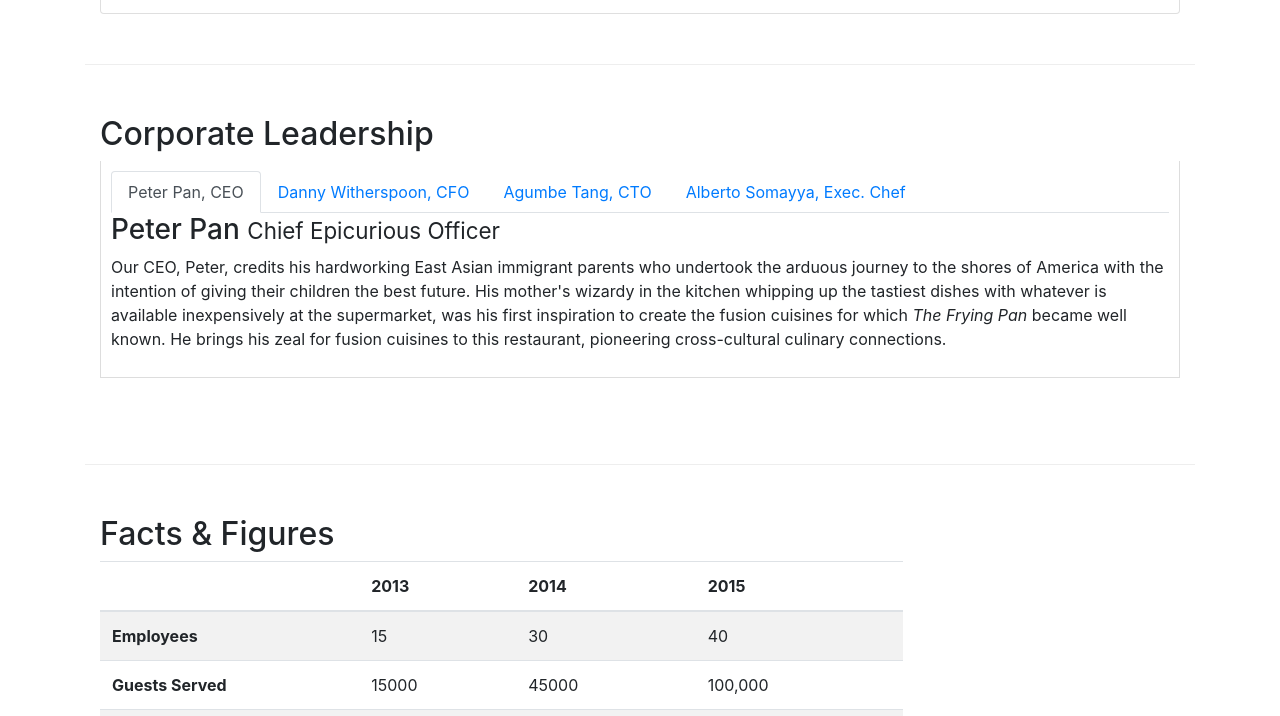
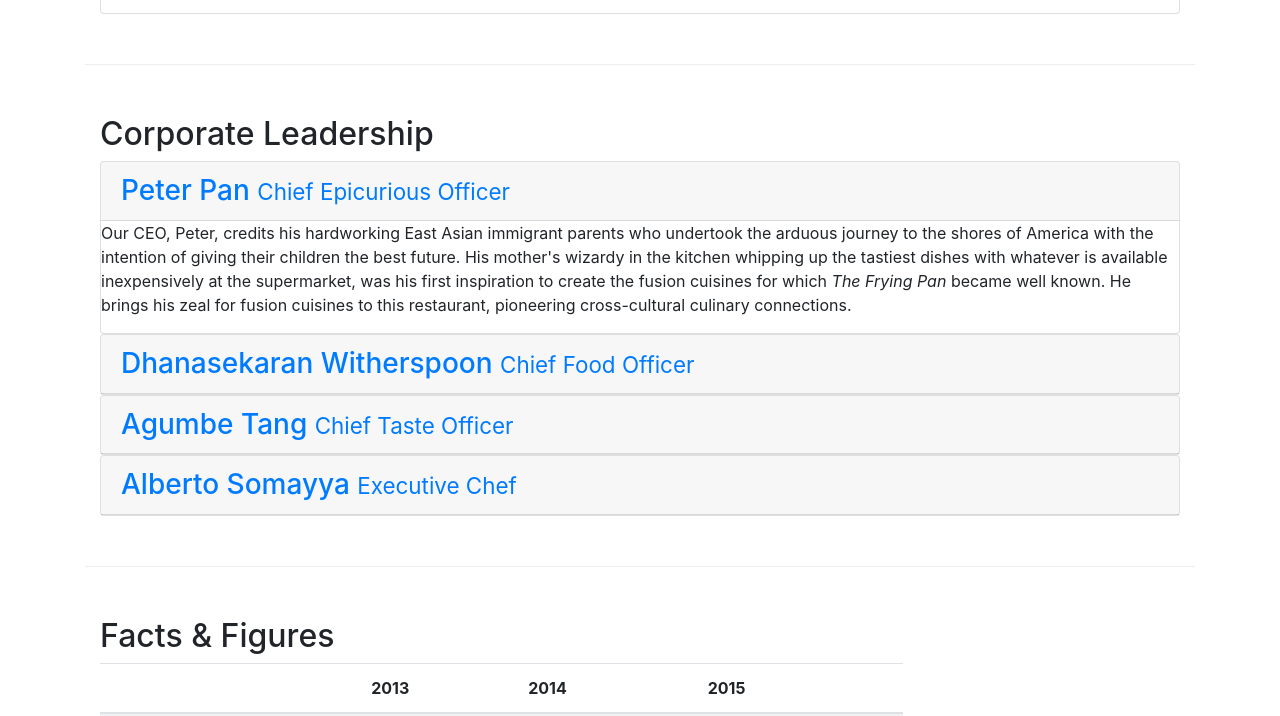
Before and after one commit to MahmudHasanMenon/Bootstrap_web_project, a website: page aboutus.html in a window 1280 px wide. Shown: the part 732-1448 px from the top of the page. Drawn offline with nearby package versions, Linux system fonts and the light colour scheme.

Commit message:
Accordian

```diff
--- a/aboutus.html
+++ b/aboutus.html
@@ -103,46 +103,84 @@
             <div class="col-sm-12">
 
                 <h2>Corporate Leadership</h2>
-					<div class="tab-content">
-				  <ul class="nav nav-tabs">
-         <li class="nav-item">
-<a class="nav-link active" href="#peter"
-role="tab" data-toggle="tab">Peter Pan, CEO</a>
-</li>
-<li class="nav-item">
-<a class="nav-link" href="#danny" role="tab"
-data-toggle="tab">Danny Witherspoon, CFO</a>
-</li>
-<li class="nav-item">
-<a class="nav-link" href="#agumbe"role="tab"
-data-toggle="tab">Agumbe Tang, CTO</a>
-</li>
-<li class="nav-item">
-<a class="nav-link" href="#alberto" role="tab"
-data-toggle="tab">Alberto Somayya, Exec. Chef</a>
-</li>
-</ul>
+					 <div id="accordion" role="tablist">
 
-                 <div role="tabpanel" class="tab-pane fade show active" id="peter">
-                                  <h3>Peter Pan <small>Chief Epicurious Officer</small></h3>
+
+                 <div class="card">
+<div class="card-header" role="tab" id="peterhead">
+<h3 class="mb-0">
+<a data-toggle="collapse" data-parent="#accordion"
+href="#peter">
+Peter Pan <small>Chief Epicurious Officer</small>
+</a>
+</h3>
+</div>
+<div role="tabpanel" class="collapse show" id="peter">
+<div class="card-block">
  <p class="hidden-xs-down">Our CEO, Peter, credits his hardworking East Asian immigrant parents who undertook the arduous journey to the shores of America with the intention of giving their children the best future. His mother's wizardy in the kitchen whipping up the tastiest dishes with whatever is available inexpensively at the supermarket, was his first inspiration to create the fusion cuisines for which <em>The Frying Pan</em> became well known. He brings his zeal for fusion cuisines to this restaurant, pioneering cross-cultural culinary connections.</p>
+
+</div>
+</div>
 </div>
 
-				   <div role="tabpanel" class="tab-pane fade " id="danny">
-				  <h3>Dhanasekaran Witherspoon <small>Chief Food Officer</small></h3>
+
+
+
+                 <div class="card">
+<div class="card-header" role="tab" id="dannyhead">
+<h3 class="mb-0">
+<a class="collapsed" data-toggle="collapse" data
+-parent="#accordion" href="#danny">
+Dhanasekaran Witherspoon <small>Chief Food Officer
+</small>
+</a>
+</h3>
+</div>
+<div role="tabpanel" class="collapse" id="danny">
+<div class="card-block">
   <p class="hidden-md-down">Our CFO, Danny, as he is affectionately referred to by his colleagues, comes from a long established family tradition in farming and produce. His experiences growing up on a farm in the Australian outback gave him great appreciation for varieties of food sources. As he puts it in his own words, <em>Everything that runs, wins, and everything that stays, pays!</em></p>
+
+</div>
+</div>
 </div>
 
-				 <div role="tabpanel" class="tab-pane fade " id="agumbe">
-				<h3>Agumbe Tang <small>Chief Taste Officer</small></h3>
+
+
+                 <div class="card">
+<div class="card-header" role="tab" id="agumbehead">
+<h3 class="mb-0">
+<a class="collapsed" data-toggle="collapse" data
+-parent="#accordion" href="#agumbe">
+Agumbe Tang <small>Chief Taste Officer</small>
+</a>
+</h3>
+</div>
+<div role="tabpanel" class="collapse" id="agumbe">
+<div class="card-block">
  <p class="hidden-md-down">Blessed with the most discerning gustatory sense, Agumbe, our CTO, personally ensures that every dish that we serve meets his exacting tastes. Our chefs dread the tongue lashing that ensues if their dish does not meet his exacting standards. He lives by his motto, <em>You click only if you survive my lick.</em></p>
+
+</div>
+</div>
 </div>
 
-				 <div role="tabpanel" class="tab-pane fade " id="alberto">
-				<h3>Alberto Somayya <small>Executive Chef</small></h3>
 
+
+
+           <div class="card">
+<div class="card-header" role="tab" id="albertohead">
+<h3 class="mb-0">
+<a class="collapsed" data-toggle="collapse" data
+-parent="#accordion" href="#alberto">
+Alberto Somayya <small>Executive Chef</small>
+</a>
+</h3>
+</div>
+<div role="tabpanel" class="collapse" id="alberto">
+<div class="card-block">
  <p class="hidden-md-down">Award winning three-star Michelin chef with wide International experience having worked closely with whos-who in the culinary world, he specializes in creating mouthwatering Indo-Italian fusion experiences. He says, <em>Put together the cuisines from the two craziest cultures, and you get a winning hit! Amma Mia!</em></p>
 
+</div>
+</div>
 </div>
 		   </div>
 			</div>
```
Lines whose indentation alone changed are shown as unchanged.
